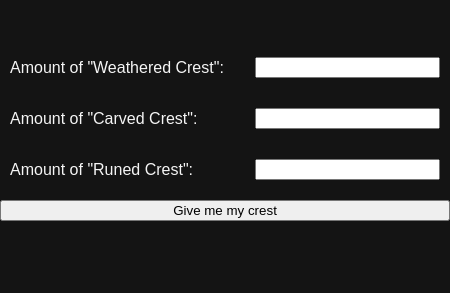
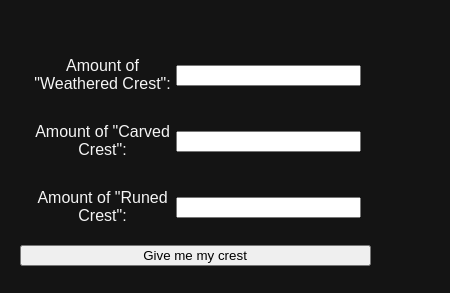
Before and after one commit to Helbob/crest-calculator, a plain HTML site: page index.html in a window 390 px wide. Shown: the part 61-354 px from the top of the page, 450 px wide, since content can reach past the window. Drawn offline with Linux system fonts and the light colour scheme.

Commit message:
media querry

```diff
--- a/style.css
+++ b/style.css
@@ -64,3 +64,9 @@ body {
   border-bottom: 2px solid #eee;
   padding-bottom: 10px;
 }
+
+@media (width <= 600px) {
+  #calculator {
+    width: 90%;
+  }
+}
```
